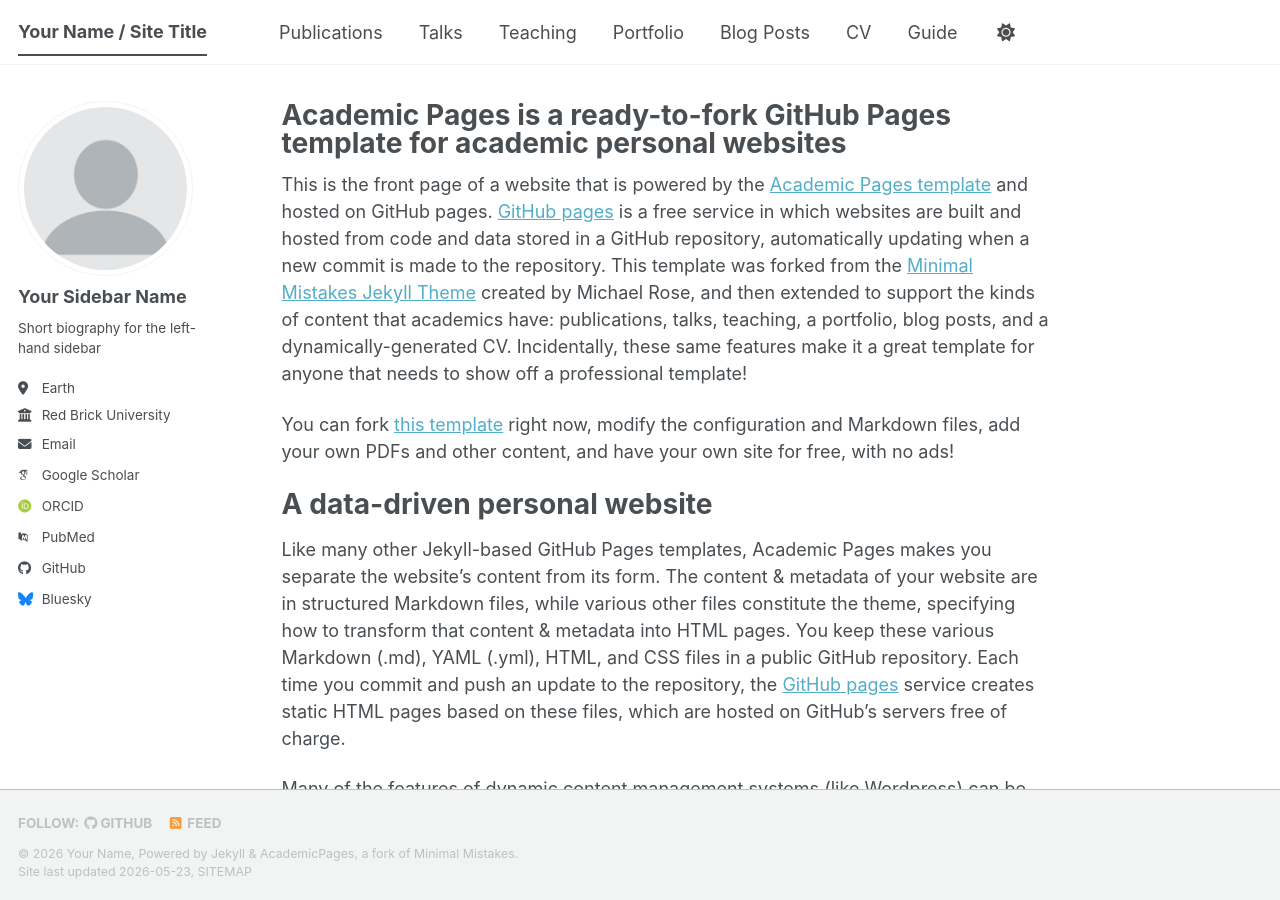
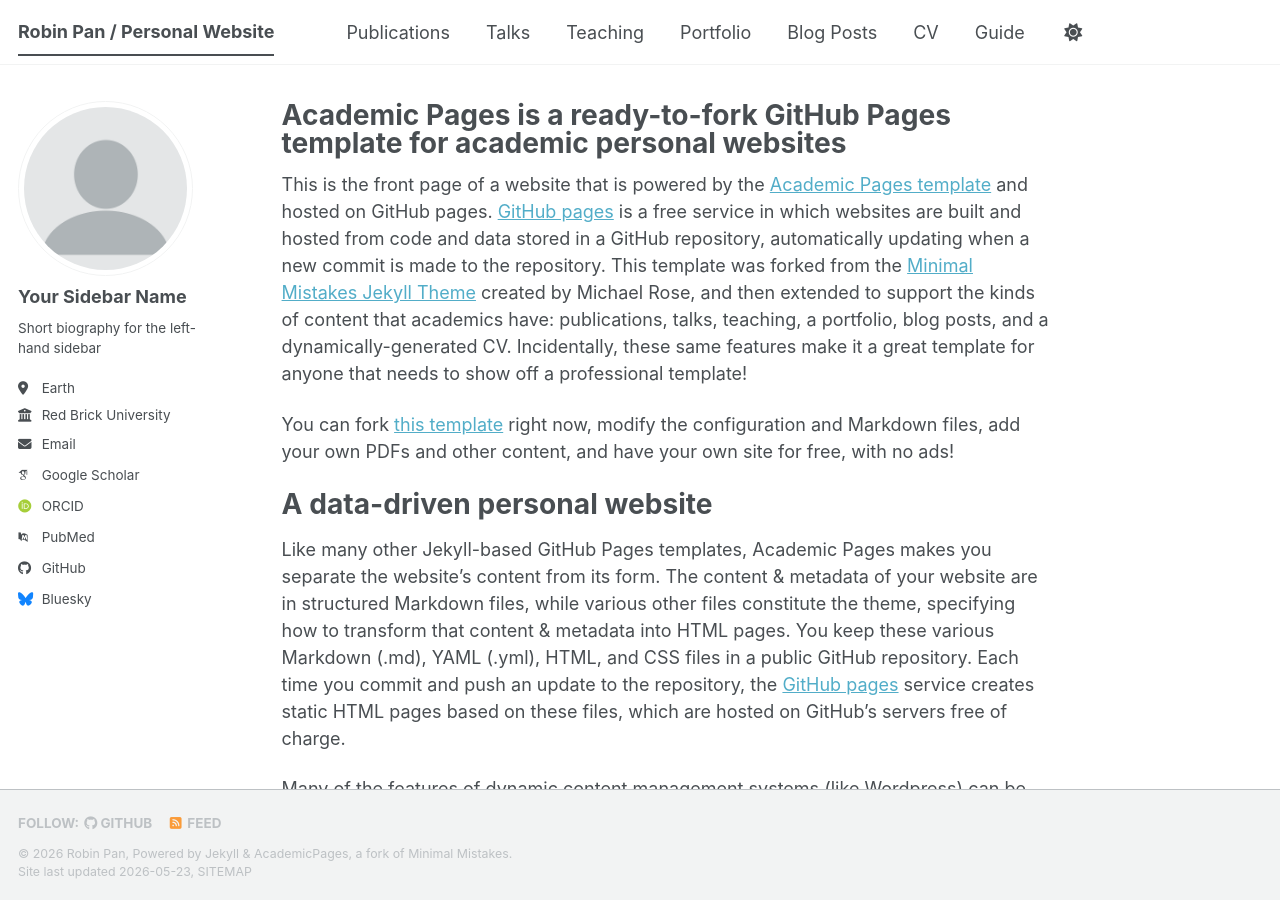
Before and after one commit to rpan188/rpan188.github.io, a Jekyll site: the page built from _pages/about.md, in a window 1280 px wide and 900 px high. Built offline with Jekyll 4.4.1, drawn with Linux system fonts in a browser that asks for light colours; some web fonts are replaced; a script bundle is joined from its source files by our own code; library files that are not in the unit come from our copies.

Commit message:
Update site title, name, and repository in config

```diff
--- a/_config.yml
+++ b/_config.yml
@@ -9,14 +9,14 @@
 # Basic Site Settings
 locale                   : "en-US"
 site_theme               : "default" # The available themes options are "default", "air", "sunrise", "mint", "dirt" and "contrast"
-title                    : "Your Name / Site Title"
+title                    : "Robin Pan / Personal Website"
 title_separator          : "-"
-name                     : &name "Your Name"
-description              : &description "Your Name's academic portfolio"   # Update this with a general description of your site, this is the default if not overridden by a page
+name                     : &name "Robin Pan"
+description              : &description "Robin's academic portfolio"   # Update this with a general description of your site, this is the default if not overridden by a page
 url                      : https://academicpages.github.io # The base hostname & protocol for your site e.g. "https://[your GitHub username].github.io",
                                                            # or if you already have some other page hosted on Github then use "https://[your GitHub username].github.io/[Your Repo Name]"
 baseurl                  : "" # the subpath of your site, e.g. "/blog"
-repository               : "academicpages/academicpages.github.io"
+repository               : "academicpages/rpan188.github.io"
 
 # Site Author - The following control what appear as part of the author content on the side bar.
 #               If a field is blank the icon and link will not appear, otherwise it will be shown.
```
